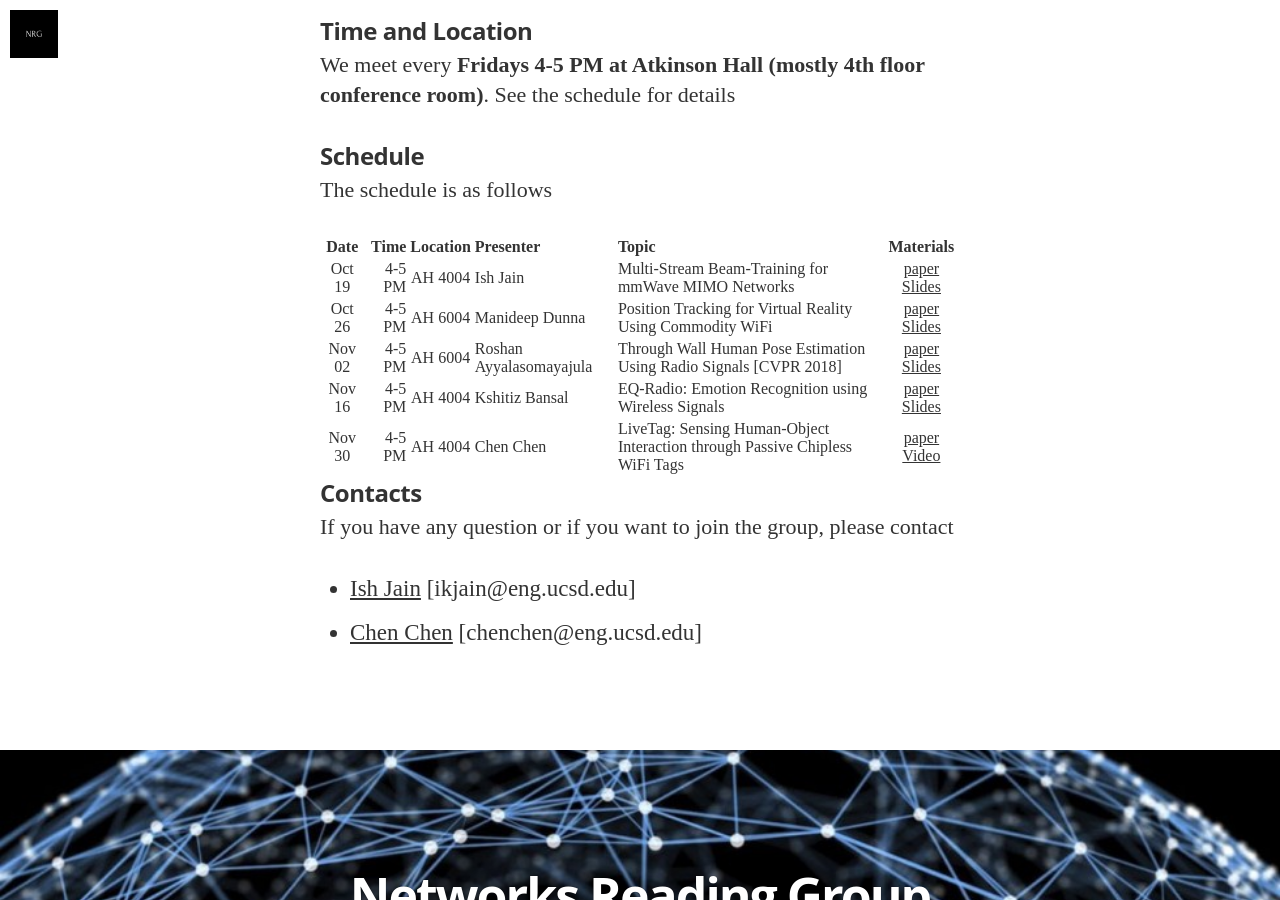
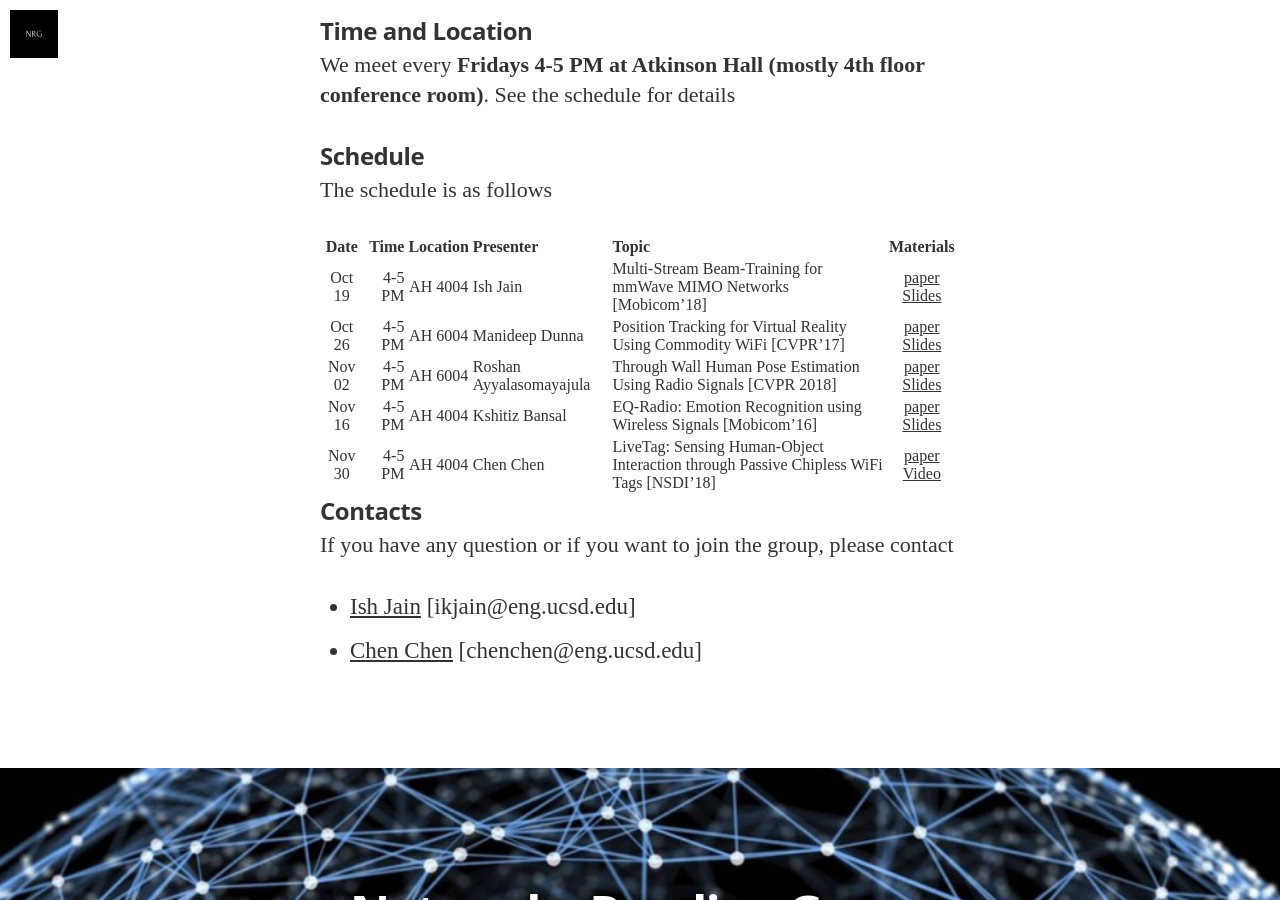
Before and after one commit to nrgucsd/nrgucsd.github.io, a Jekyll site: the page built from _posts/2018-09-01-Reading-Fall2018.markdown, in a window 1280 px wide and 900 px high, scrolled down 1821 px. Built offline with Jekyll 4.4.1, drawn with Linux system fonts in a browser that asks for light colours; nearby versions of some CDN libraries; some web fonts are replaced.

Commit message:
Update 2018-09-01-Reading-Fall2018.markdown

```diff
--- a/_posts/2018-09-01-Reading-Fall2018.markdown
+++ b/_posts/2018-09-01-Reading-Fall2018.markdown
@@ -35,11 +35,11 @@ The schedule is as follows
 
 | Date      | Time       |Location  | Presenter          | Topic  | Materials |
 |:---------:|-----------:|:--------:|:------------------|:------|:------:|
-| Oct 19    | 4-5   PM   | AH 4004  | Ish Jain           | Multi-Stream Beam-Training for mmWave MIMO Networks    |  [paper][MUTE] [Slides][Ish]     |
-| Oct 26    | 4-5 PM     | AH 6004  | Manideep Dunna    | Position Tracking for Virtual Reality Using Commodity WiFi   |  [paper][paperMani]  [Slides][Mani]    |
+| Oct 19    | 4-5   PM   | AH 4004  | Ish Jain           | Multi-Stream Beam-Training for mmWave MIMO Networks [Mobicom'18]   |  [paper][MUTE] [Slides][Ish]     |
+| Oct 26    | 4-5 PM     | AH 6004  | Manideep Dunna    | Position Tracking for Virtual Reality Using Commodity WiFi [CVPR'17]  |  [paper][paperMani]  [Slides][Mani]    |
 | Nov 02    | 4-5 PM     | AH 6004  | Roshan Ayyalasomayajula | Through Wall Human Pose Estimation Using Radio Signals [CVPR 2018]   |  [paper][PoseEst]  [Slides][Roshan]    |
-| Nov 16    | 4-5 PM     | AH 4004  | Kshitiz Bansal      | EQ-Radio: Emotion Recognition using Wireless Signals   | [paper][Kshitiz_p] [Slides][Kshitiz]      |
-| Nov 30    | 4-5 PM     | AH 4004  | Chen Chen      | LiveTag: Sensing Human-Object Interaction through Passive Chipless WiFi Tags   |  [paper][livetag] [Video][livetagVid]      |
+| Nov 16    | 4-5 PM     | AH 4004  | Kshitiz Bansal      | EQ-Radio: Emotion Recognition using Wireless Signals [Mobicom'16]  | [paper][Kshitiz_p] [Slides][Kshitiz]      |
+| Nov 30    | 4-5 PM     | AH 4004  | Chen Chen      | LiveTag: Sensing Human-Object Interaction through Passive Chipless WiFi Tags [NSDI'18]  |  [paper][livetag] [Video][livetagVid]      |
 
 
 
```
